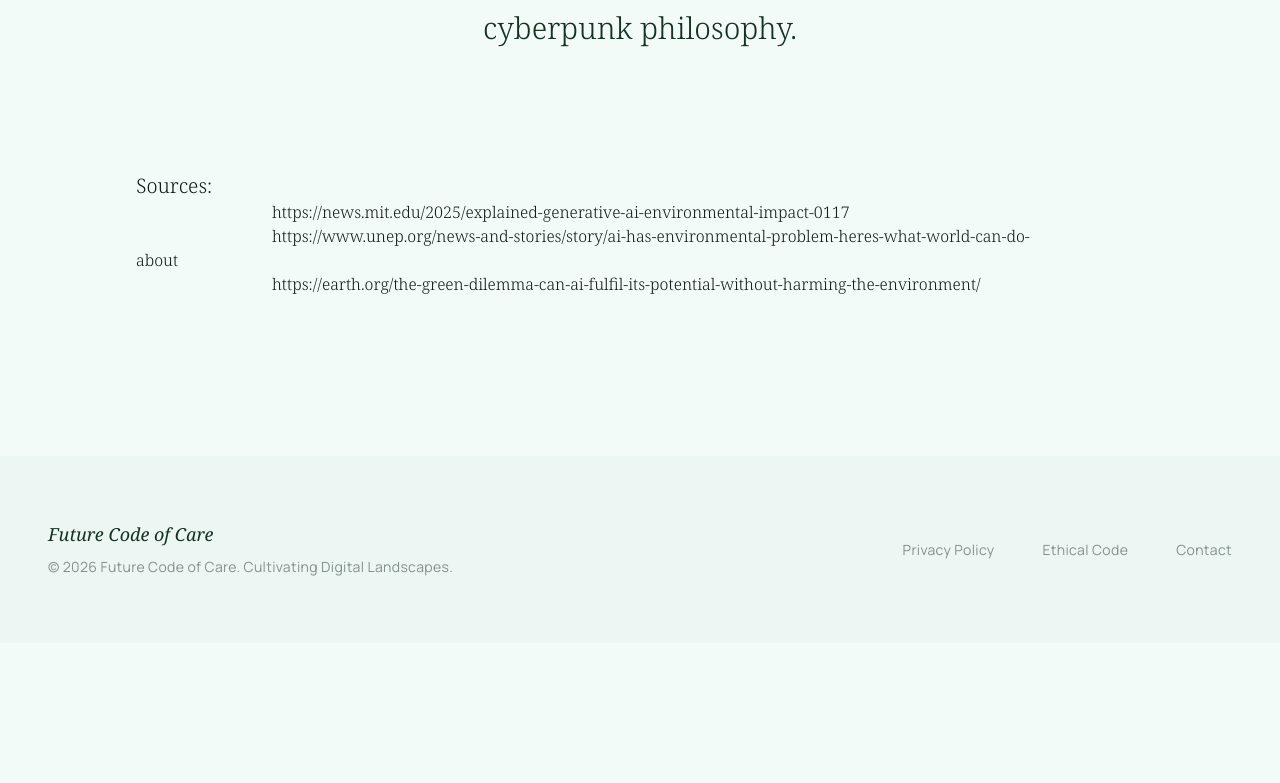
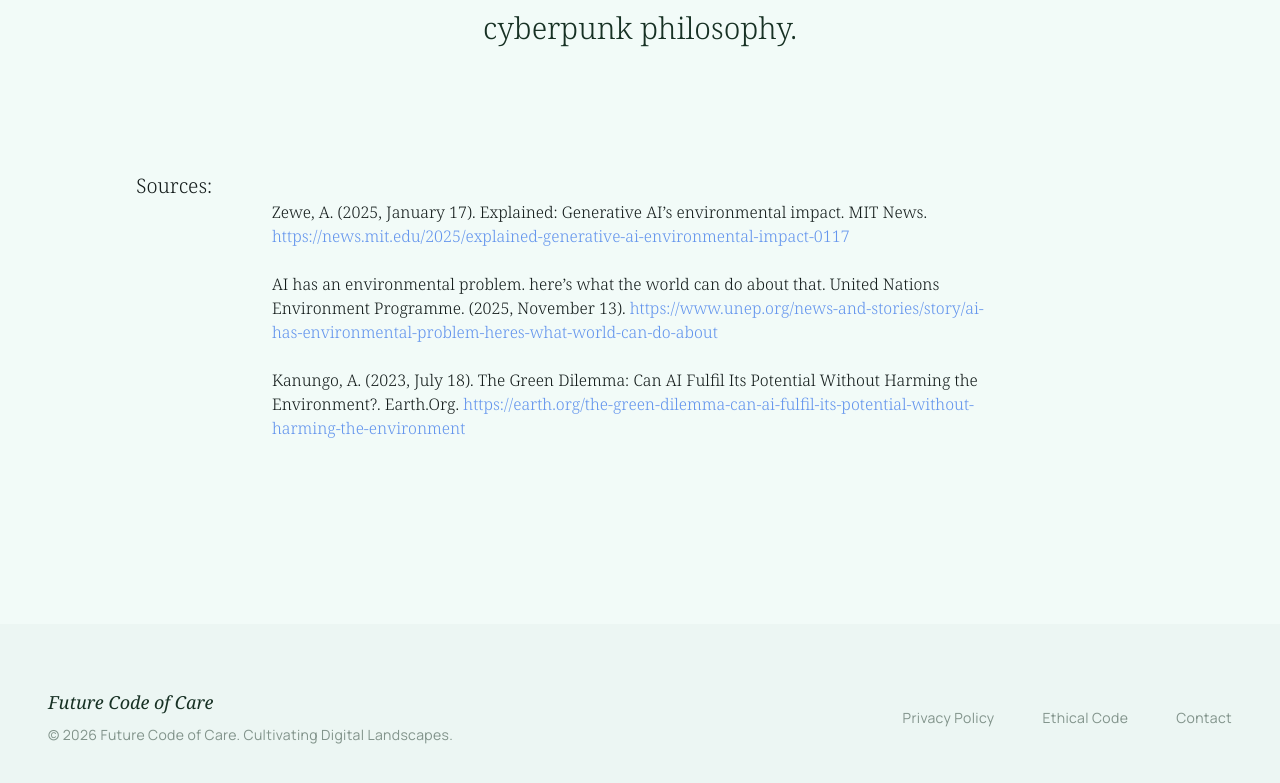
Before and after one commit to tharuk999/CodeofCare, a React (Vite) app: page /nature in a window 1280 px wide. Shown: the part 3458-4241 px from the top of the page. Before the commit the page ends 4101 px from the top, so only its background shows below. Built offline with nearby package versions, Linux system fonts and the light colour scheme.

Commit message:
added sources for economy + nature

```diff
--- a/src/pages/Economy.jsx
+++ b/src/pages/Economy.jsx
@@ -34,7 +34,7 @@ export default function Economy() {
 
                 {/* Paragraph 1 */}
                 <p className="font-headline text-2xl md:text-3xl leading-relaxed text-primary/90 font-light italic">
-                  Currently, the 5 largest American technology companies hold more market value than the entire GDP of Germany, while the average worker earns below minimum wage after expenses are removed. AI hiring tools trained on historical data have been proven to systemically marginalize women and applicants of colour because the training data encoded was not safeguarded and checked. Credit scoring models used by millions of lenders have been found to assign lower scores to applicants living in historically black neighbourhoods than people with identical profiles who don’t live in such areas. This is what happens when systems are built quickly and audited rarely. These are not edge cases, we can see that the technology industry has built some of the most efficient tools for inequality that have ever existed.
+                  Currently, the 7 largest American technology companies hold more market value than the entire GDP of Germany, while the average worker earns below minimum wage after expenses are removed. AI hiring tools trained on historical data have been proven to systemically marginalize women and applicants of colour because the training data encoded was not safeguarded and checked. Credit scoring models used by millions of lenders have been found to assign lower scores to applicants living in historically black neighbourhoods than people with identical profiles who don’t live in such areas. This is what happens when systems are built quickly and audited rarely. These are not edge cases, we can see that the technology industry has built some of the most efficient tools for inequality that have ever existed.
 
                 </p>
 
@@ -87,6 +87,31 @@ export default function Economy() {
             </div>
           </div>
         </section>
+
+        <div className='mt-30 items-end w-full flex justify-center'>
+          <div className='items-end w-2/3'>
+              <p className='text-xl font-headline font-light'>Sources: </p>
+              <p className='editorial-spacing font-headline font-light'>
+              “Magnificent Seven Surpass EU GDP: Is This a Tech Bubble Warning?” Yahoo Finance Canada, 4 Oct. 2025,
+              <a href='https://ca.finance.yahoo.com/news/magnificent-seven-surpass-eu-gdp-050117686.html' className='text-[#6495ed] hover:text-[#151d1c] duration-200'> https://ca.finance.yahoo.com/news/magnificent-seven-surpass-eu-gdp-050117686.html</a>
+              </p><br/>
+
+              <p className='editorial-spacing font-headline font-light'>
+              “AI Hiring Tools Exhibit Complex Gender and Racial Biases.” VoxDev,
+              <a href='https://voxdev.org/topic/technology-innovation/ai-hiring-tools-exhibit-complex-gender-and-racial-biases' className='text-[#6495ed] hover:text-[#151d1c] duration-200'> https://voxdev.org/topic/technology-innovation/ai-hiring-tools-exhibit-complex-gender-and-racial-biases</a>
+              </p><br/>
+
+              <p className='editorial-spacing font-headline font-light'>
+              “News: Sanders Releases Sweeping Report Exposing How Amazon’s Obsession with Speed Injures Workers at Unprecedented Rates.” U.S. Senate Committee on Health, Education, Labor & Pensions,
+              <a href='https://www.help.senate.gov/dem/newsroom/press/news-sanders-releases-sweeping-report-exposing-how-amazons-obsession-with-speed-injures-workers-at-unprecedented-rates' className='text-[#6495ed] hover:text-[#151d1c] duration-200'> https://www.help.senate.gov/dem/newsroom/press/news-sanders-releases-sweeping-report-exposing-how-amazons-obsession-with-speed-injures-workers-at-unprecedented-rates</a>
+              </p><br/>
+
+              <p className='editorial-spacing font-headline font-light'>
+              “Uber Chooses Surge Price Cap in Emergencies.” ABC News,
+              <a href='https://abcnews.com/Business/uber-chooses-surge-price-cap-emergencies/story?id=28494303' className='text-[#6495ed] hover:text-[#151d1c] duration-200'> https://abcnews.com/Business/uber-chooses-surge-price-cap-emergencies/story?id=28494303</a>
+              </p><br/>
+            </div>
+          </div>
       </main>
 
       <Footer />
--- a/src/pages/Nature.jsx
+++ b/src/pages/Nature.jsx
@@ -58,9 +58,21 @@ export default function Nature() {
           </div>
           <div className='mt-30 items-end'>
             <p className='text-xl font-headline font-light'>Sources: </p>
-            <a href='https://news.mit.edu/2025/explained-generative-ai-environmental-impact-0117' className='editorial-spacing font-headline font-light'>https://news.mit.edu/2025/explained-generative-ai-environmental-impact-0117</a><br/>
-            <a href='https://www.unep.org/news-and-stories/story/ai-has-environmental-problem-heres-what-world-can-do-about' className='editorial-spacing font-headline font-light'>https://www.unep.org/news-and-stories/story/ai-has-environmental-problem-heres-what-world-can-do-about</a><br/>
-            <a href='https://earth.org/the-green-dilemma-can-ai-fulfil-its-potential-without-harming-the-environment/' className='editorial-spacing font-headline font-light'>https://earth.org/the-green-dilemma-can-ai-fulfil-its-potential-without-harming-the-environment/</a><br/>
+            <p className='editorial-spacing font-headline font-light'>
+            Zewe, A. (2025, January 17). Explained: Generative AI’s environmental impact. MIT News.
+            <a href='https://news.mit.edu/2025/explained-generative-ai-environmental-impact-0117' className='text-[#6495ed] hover:text-[#151d1c] duration-200'> https://news.mit.edu/2025/explained-generative-ai-environmental-impact-0117</a>
+            </p><br/>
+
+            <p className='editorial-spacing font-headline font-light'>
+            AI has an environmental problem. here’s what the world can do about that. United Nations Environment Programme. (2025, November 13).
+            <a href='https://www.unep.org/news-and-stories/story/ai-has-environmental-problem-heres-what-world-can-do-about' className='text-[#6495ed] hover:text-[#151d1c] duration-200'> https://www.unep.org/news-and-stories/story/ai-has-environmental-problem-heres-what-world-can-do-about</a>
+            </p><br/>
+
+            <p className='editorial-spacing font-headline font-light'>
+            Kanungo, A. (2023, July 18). The Green Dilemma: Can AI Fulfil Its Potential Without Harming the Environment?. Earth.Org.
+            <a href='https://www.unep.org/news-and-stories/story/ai-has-environmental-problem-heres-what-world-can-do-about' className='text-[#6495ed] hover:text-[#151d1c] duration-200'> https://earth.org/the-green-dilemma-can-ai-fulfil-its-potential-without-harming-the-environment</a>
+            </p><br/>
+
           </div>
         </section>
       </main>
```
